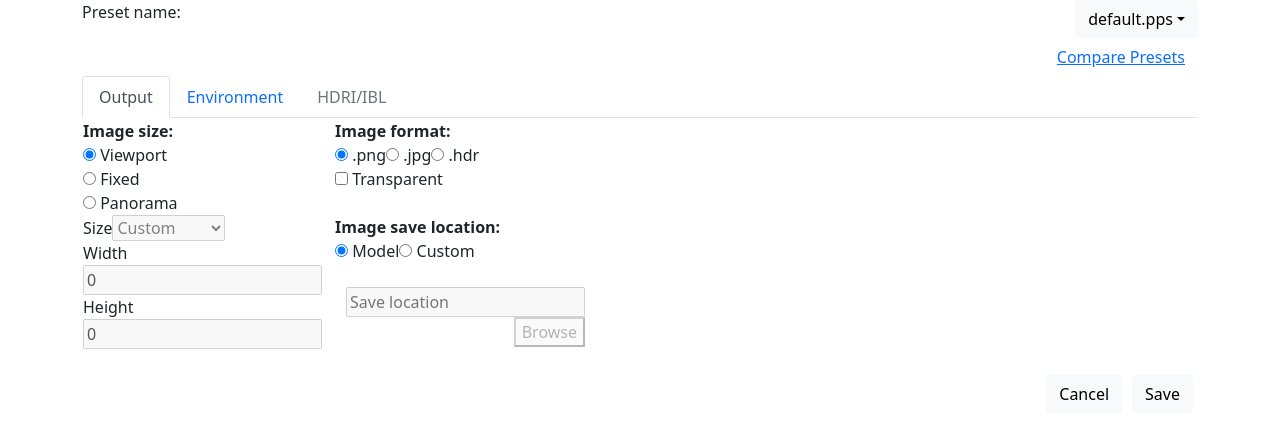
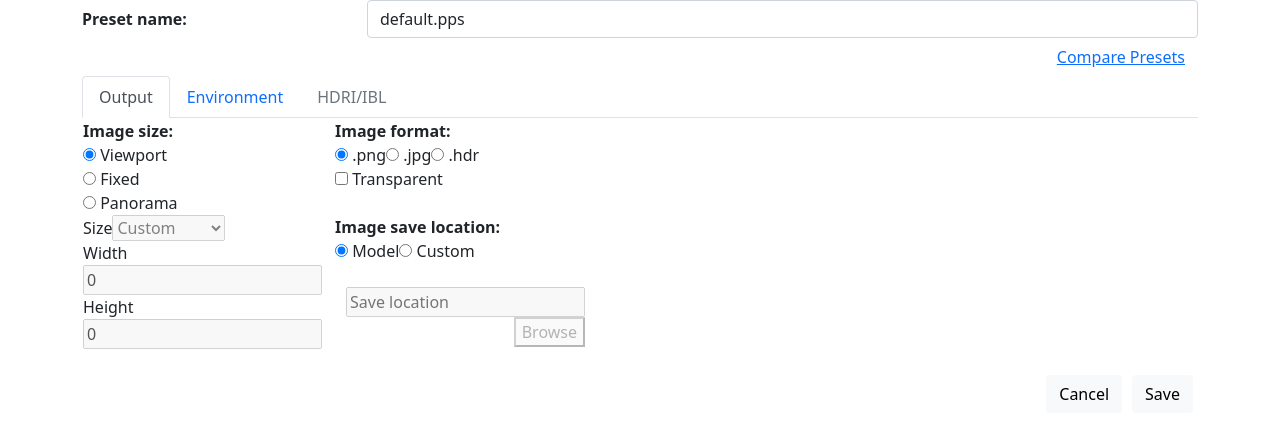
Before and after one commit to AVBursch/options, a React (Create React App) app: page / in a window 1280 px wide. Shown: the top 438 px of the page. Built offline with nearby package versions, Linux system fonts and the light colour scheme.

Commit message:
preset styled

```diff
--- a/src/Components/presets.jsx
+++ b/src/Components/presets.jsx
@@ -1,6 +1,6 @@
 import React from 'react';
 import 'bootstrap/dist/css/bootstrap.min.css';
-import { Button, Col, Dropdown, DropdownButton, Row } from 'react-bootstrap';
+import { Button, Col, Form, Row } from 'react-bootstrap';
 
 class Presets extends React.Component {
     constructor(props) {
@@ -16,43 +16,38 @@ class Presets extends React.Component {
     render() {
         return (
             <React.Fragment>
-                <Row>
-                    <Col>
+                <Form>
+                    <Form.Group as={Row}>
+                        <Form.Label column sm="3" style={{ fontWeight: 600 }}>
                             {this.props.translations[this.props.language].presetName}
-                    </Col>
-                    <Col>
-                        <DropdownButton
-                            variant="light"
-                            style={{float: "right"}}
-                            title={this.props.options.preset}
+                        </Form.Label>
+                        <Col sm="9">
+                            <Form.Control as="select"
+                                defaultValue={this.props.options.preset}
+                                onChange={(e) => {
+                                    const value = e.target.value;
+                                    this.props.options.preset = value;
+                                    this.props.updateOptions(this.props.options);
+                                }}
                             >
                                 {
                                     this.props.presets.map((preset, index) => {
                                         return (
-                                            <Dropdown.Item onClick={(e) => {
-                                                this.props.options.preset = preset;
-                                                this.props.updateOptions(this.props.options);
-                                            }}>
-                                                {preset}
-                                            </Dropdown.Item>
+                                            <option value={preset}>{preset}</option>
                                         )
                                     })
                                 }
-                        </DropdownButton>
-                    </Col>
-                </Row>
-                <Row>
-                    <Col></Col>
-                    <Col>
+                            </Form.Control>
                             <Button
                                 variant="link"
-                            style={{float: "right"}}
+                                style={{ float: "right" }}
                                 onClick={this.props.comparePresets}
                             >
                                 {this.props.translations[this.props.language].comparePresets}
                             </Button>
                         </Col>
-                </Row>
+                    </Form.Group>
+                </Form>
             </React.Fragment >
         )
     }
```
Lines whose indentation alone changed are shown as unchanged.
